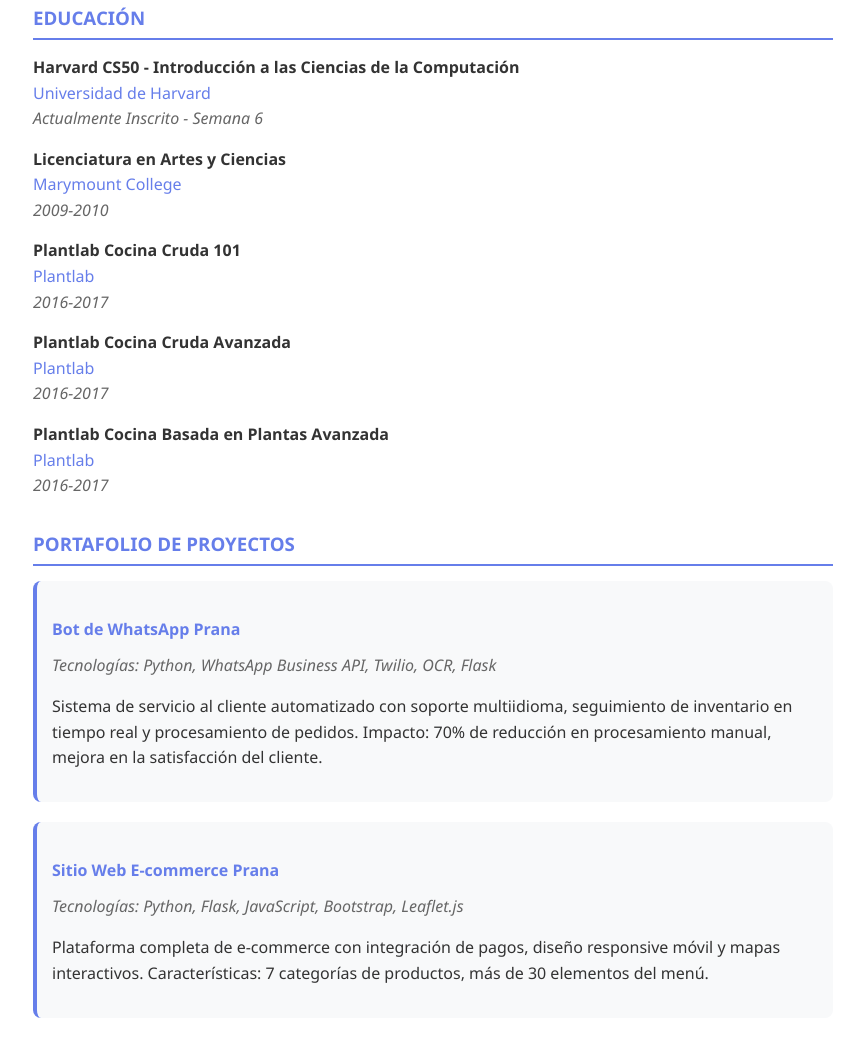
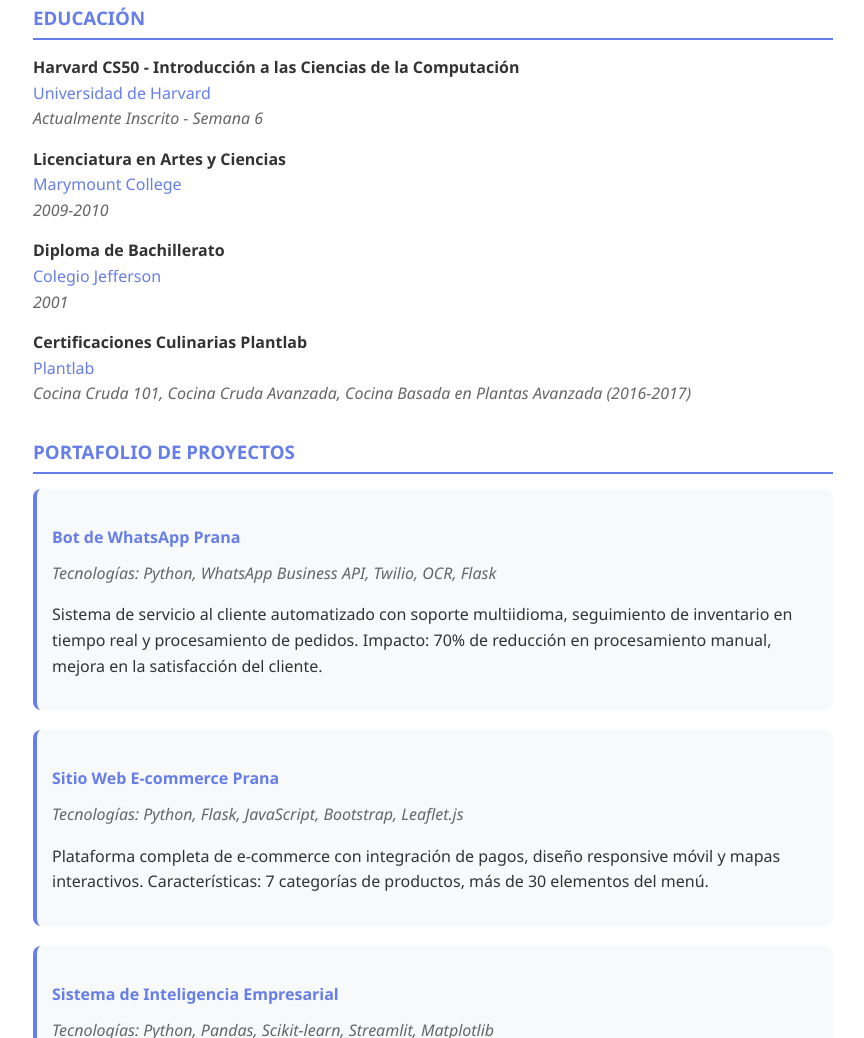
Before and after one commit to kikstaog/Enrique-Portfolio, a website: page CV_Enrique_De_Santiago_Espanol.html in a window 1280 px wide. Shown: the part 1673-2711 px from the top of the page, without its empty margins (207-1071 px from the left). Drawn offline with Linux system fonts and the light colour scheme.

Commit message:
Update education section with high school and grouped Plantlab certifications

```diff
--- a/CV_Enrique_De_Santiago_Espanol.html
+++ b/CV_Enrique_De_Santiago_Espanol.html
@@ -241,21 +241,15 @@
         </div>
 
         <div class="education-item">
-            <div class="education-title">Plantlab Cocina Cruda 101</div>
-            <div class="education-school">Plantlab</div>
-            <div class="education-date">2016-2017</div>
+            <div class="education-title">Diploma de Bachillerato</div>
+            <div class="education-school">Colegio Jefferson</div>
+            <div class="education-date">2001</div>
         </div>
 
         <div class="education-item">
-            <div class="education-title">Plantlab Cocina Cruda Avanzada</div>
+            <div class="education-title">Certificaciones Culinarias Plantlab</div>
             <div class="education-school">Plantlab</div>
-            <div class="education-date">2016-2017</div>
-        </div>
-
-        <div class="education-item">
-            <div class="education-title">Plantlab Cocina Basada en Plantas Avanzada</div>
-            <div class="education-school">Plantlab</div>
-            <div class="education-date">2016-2017</div>
+            <div class="education-date">Cocina Cruda 101, Cocina Cruda Avanzada, Cocina Basada en Plantas Avanzada (2016-2017)</div>
         </div>
     </div>
 
```
Also changed, not shown: CV_Enrique_De_Santiago.html (+5 -11 lines), index.html (+9 -16 lines).
